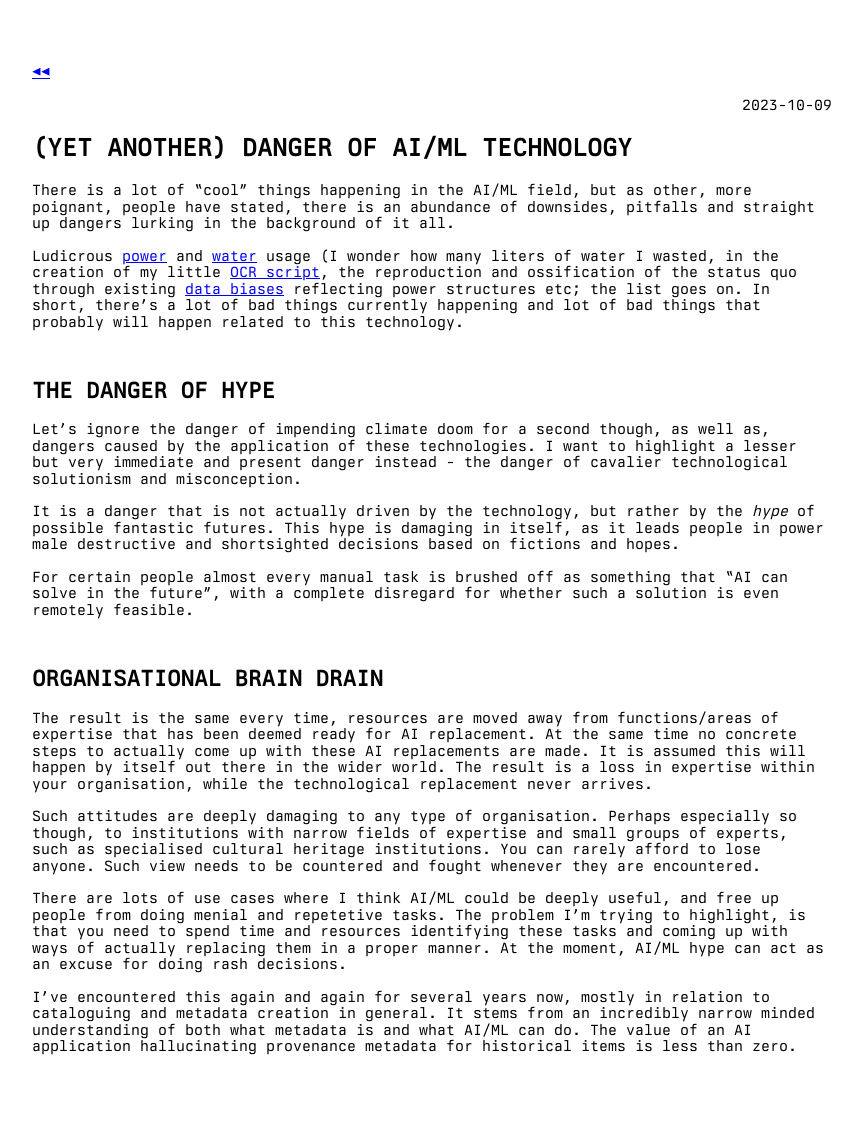
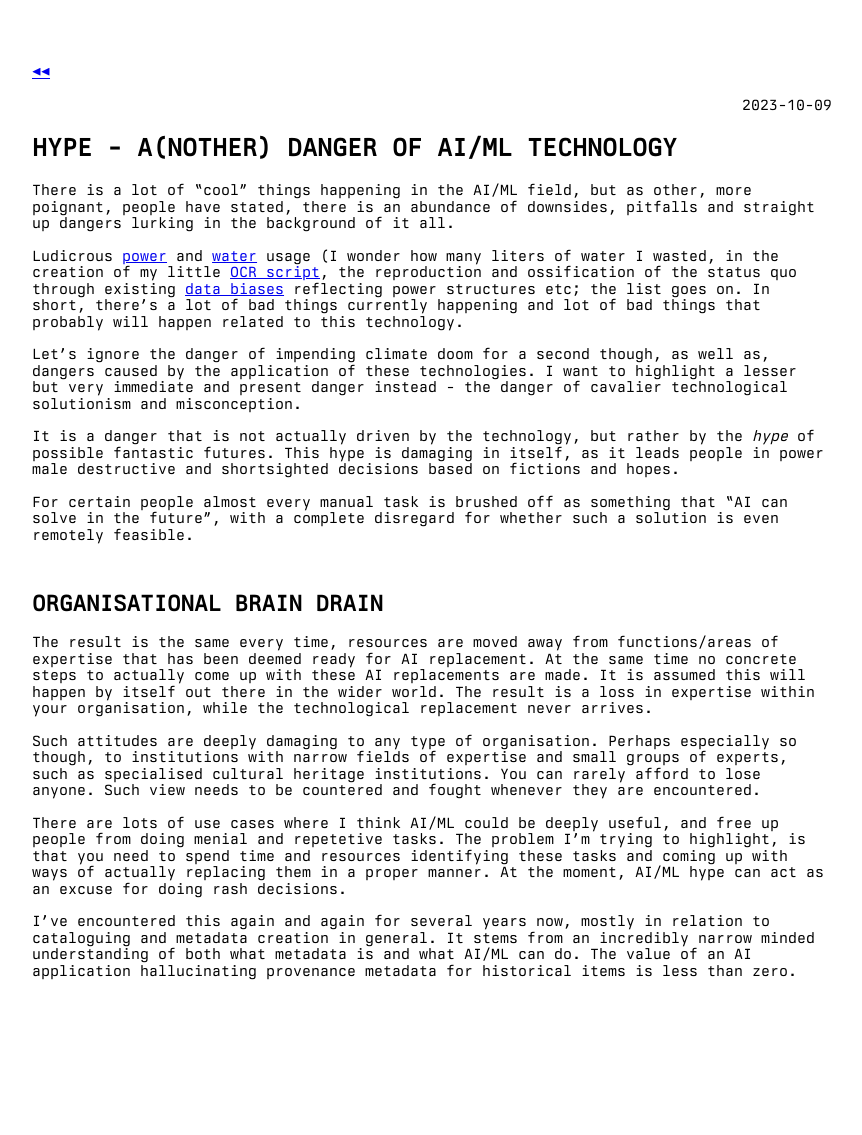
Before and after one commit to torbjornbp/torbjornbp.github.io, a Jekyll site: the page built from _posts/documents/2023-10-09-ai-misconceptions.md, in a window 1280 px wide. Shown: the whole page, without its empty margins (208-1070 px from the left). Built offline with Jekyll 4.4.1, drawn with Linux system fonts in a browser that asks for light colours; after the commit the page ends 1059 px from its top, so only the background shows below that.

Commit message:
Update 2023-10-09-ai-misconceptions.md

```diff
--- a/_posts/documents/2023-10-09-ai-misconceptions.md
+++ b/_posts/documents/2023-10-09-ai-misconceptions.md
@@ -1,14 +1,13 @@
 ---
 category: documents
 layout: post
-title: "(Yet another) danger of AI/ML technology"
+title: "Hype - a(nother) danger of AI/ML technology"
 ---
 
 There is a lot of "cool" things happening in the AI/ML field, but as other, more poignant, people have stated, there is an abundance of downsides, pitfalls and straight up dangers lurking in the background of it all.
 
 Ludicrous [power](https://www.bloomberg.com/news/articles/2023-03-09/how-much-energy-do-ai-and-chatgpt-use-no-one-knows-for-sure) and [water](https://arxiv.org/pdf/2304.03271.pdf) usage (I wonder how many liters of water I wasted, in the creation of my little [OCR script](https://torbjorn.no/text-extraction.html), the reproduction and ossification of the status quo through existing [data biases](https://www.nytimes.com/2021/03/15/technology/artificial-intelligence-google-bias.html) reflecting power structures etc; the list goes on. In short, there's a lot of bad things currently happening and lot of  bad things that probably will happen related to this technology.
 
-## The danger of hype
 Let's ignore the danger of impending climate doom for a second though, as well as, dangers caused by the application of these technologies. I want to highlight a lesser but very immediate and present danger instead - the danger of cavalier technological solutionism and misconception.
 
 It is a danger that is not actually driven by the technology, but rather by the *hype* of possible fantastic futures. This hype is damaging in itself, as it leads people in power male destructive and shortsighted decisions based on fictions and hopes.
```
